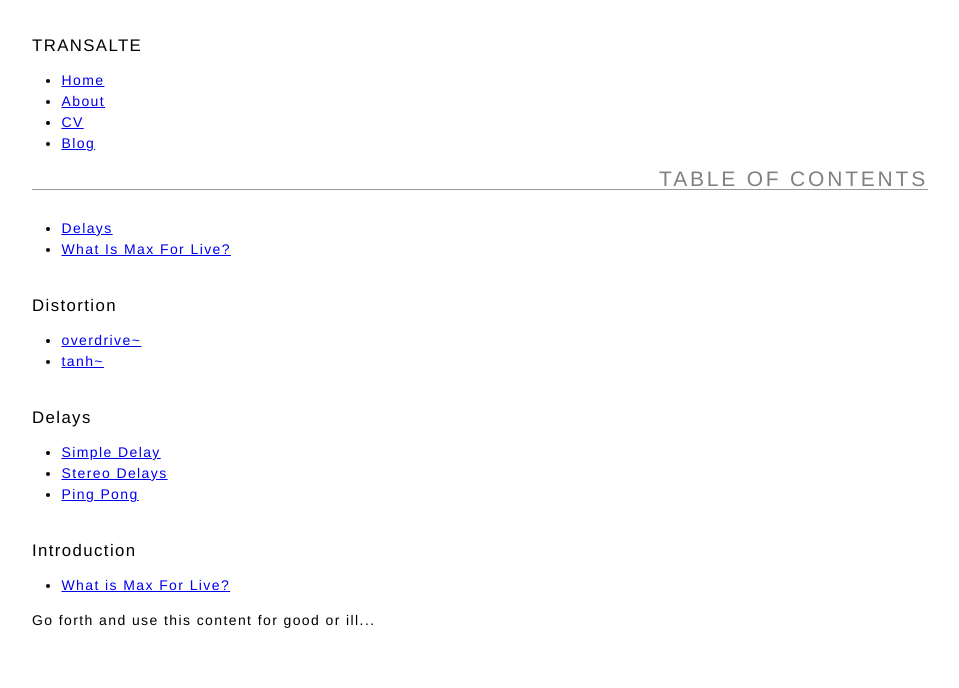
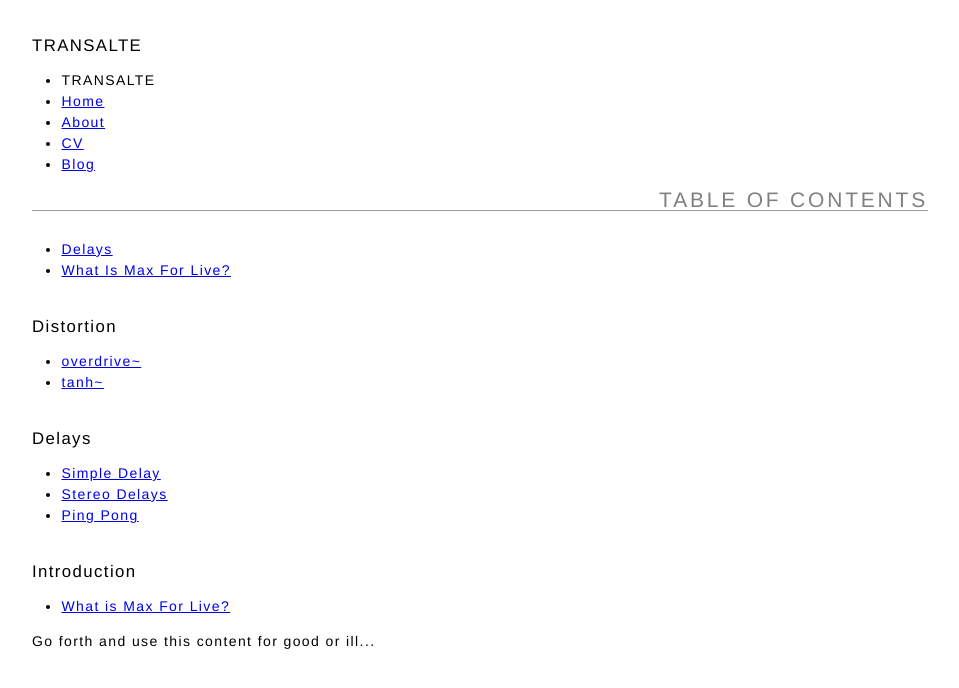
Before and after one commit to transalte/transalte.github.io, a Jekyll site: the page built from SUMMARY.md, in a window 1280 px wide. Shown: the top 688 px of the page, without its empty margins (160-1119 px from the left). Built offline with Jekyll 4.4.1, drawn with Linux system fonts in a browser that asks for light colours; our own code applies the rules of GitHub Pages for plain Markdown files.

Commit message:
menu change

```diff
--- a/_layouts/default.html
+++ b/_layouts/default.html
@@ -9,6 +9,7 @@
 <h2>TRANSALTE</h2>
 			<nav>
 	    		<ul>
+							<li>TRANSALTE</li>
 	        		<li><a href="/">Home</a></li>
 		        	<li><a href="/about">About</a></li>
 	        		<li><a href="/cv">CV</a></li>
```
